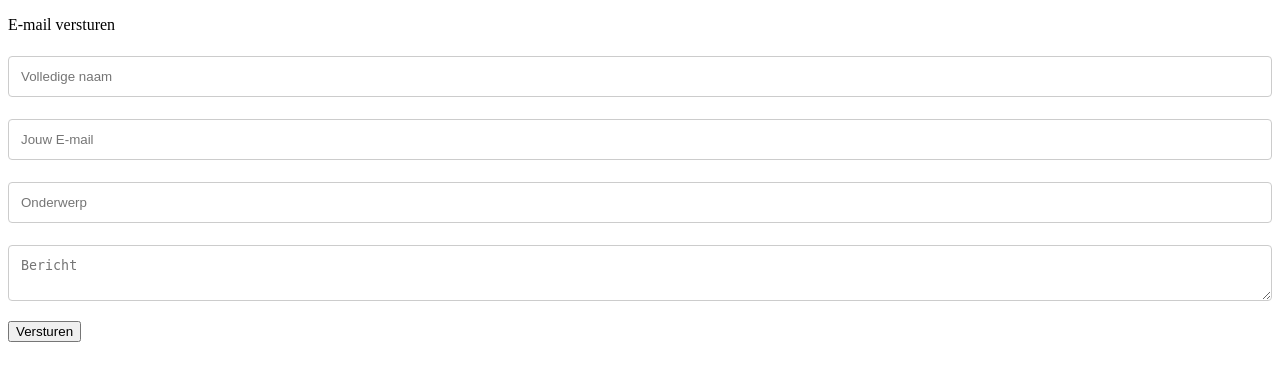
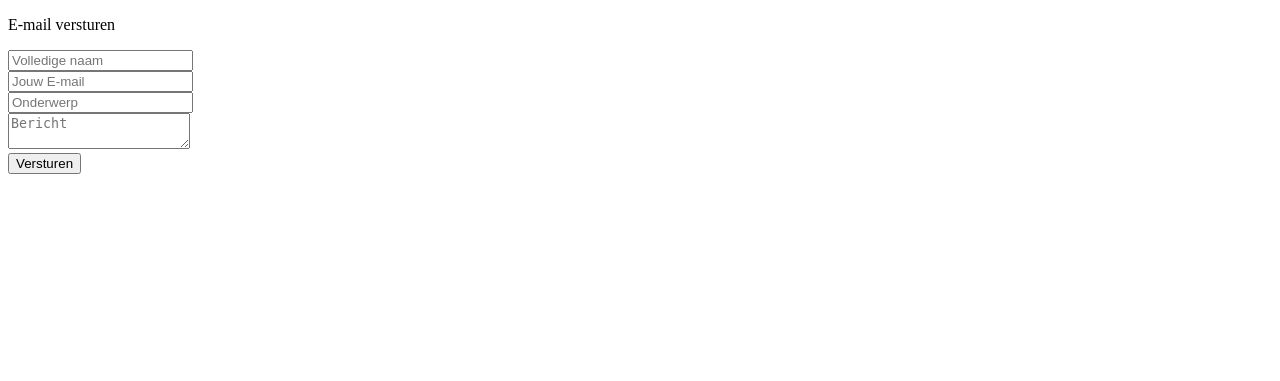
Before and after one commit to Joachiem/NerdyGadgets, a PHP site: page /pages/info/index.php in a window 1280 px wide. Shown: the top 381 px of the page. Run offline with PHP 8.4, Linux system fonts and the light colour scheme.

Commit message:
contact3

```diff
--- a/pages/info/index.php
+++ b/pages/info/index.php
@@ -3,17 +3,17 @@
 <head>
     <meta charset="utf-8">
     <title>Contact form</title>
-    <link rel="stylesheet" href="style.css">
 </head>
 <body>
 <main>
     <p>E-mail versturen</p>
+    <div class="p-4">
     <form class="contact-form" action="contactform.php" method="post">
-        <input type="text" name="name" placeholder="Volledige naam">
-        <input type="text" name="mail" placeholder="Jouw E-mail">
-        <input type="text" name="subject" placeholder="Onderwerp">
-        <textarea name="message" placeholder="Bericht"></textarea>
-        <button type="submit" name="submit">Versturen</button>
+        <input type="text" name="name" placeholder="Volledige naam"> <br>
+        <input type="text" name="mail" placeholder="Jouw E-mail"> <br>
+        <input type="text" name="subject" placeholder="Onderwerp"> <br>
+        <textarea name="message" placeholder="Bericht"></textarea> <br>
+        <button class="bg-red-500 hover:bg-red-700" type="submit" name="submit">Versturen</button>
 </main>
 </body>
 </html>
--- a/pages/info/style.css
+++ /dev/null
@@ -1,33 +0,0 @@
-/* Style inputs with type="text", select elements and textareas */
-input[type=text], select, textarea {
-    width: 100%; /* Full width */
-    padding: 12px; /* Some padding */
-    border: 1px solid #ccc; /* Gray border */
-    border-radius: 4px; /* Rounded borders */
-    box-sizing: border-box; /* Make sure that padding and width stays in place */
-    margin-top: 6px; /* Add a top margin */
-    margin-bottom: 16px; /* Bottom margin */
-    resize: vertical /* Allow the user to vertically resize the textarea (not horizontally) */
-}
-
-/* Style the submit button with a specific background color etc */
-input[type=submit] {
-    background-color: #4CAF50;
-    color: white;
-    padding: 12px 20px;
-    border: none;
-    border-radius: 4px;
-    cursor: pointer;
-}
-
-/* When moving the mouse over the submit button, add a darker green color */
-input[type=submit]:hover {
-    background-color: #45a049;
-}
-
-/* Add a background color and some padding around the form */
-.container {
-    border-radius: 5px;
-    background-color: #f2f2f2;
-    padding: 20px;
-}
```
